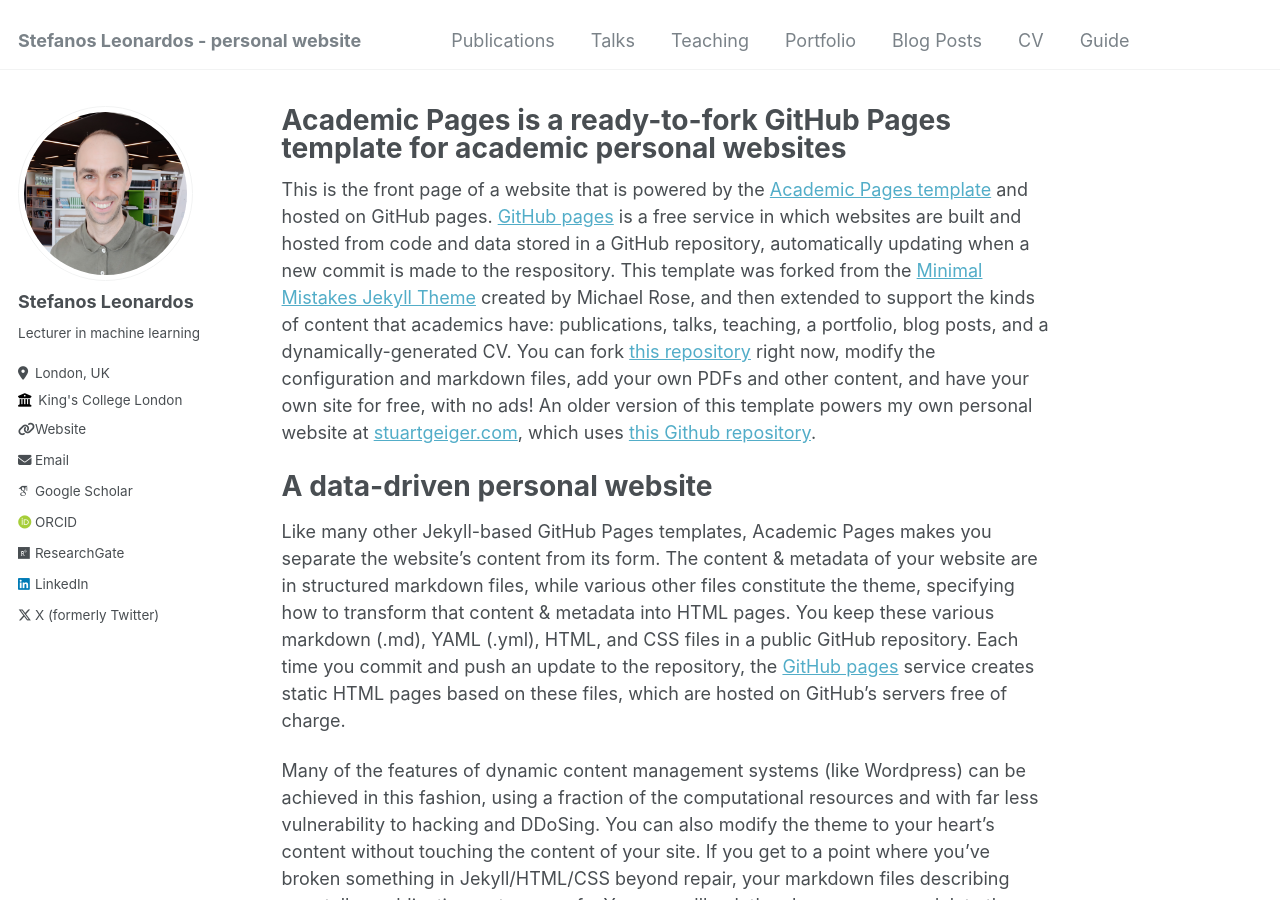
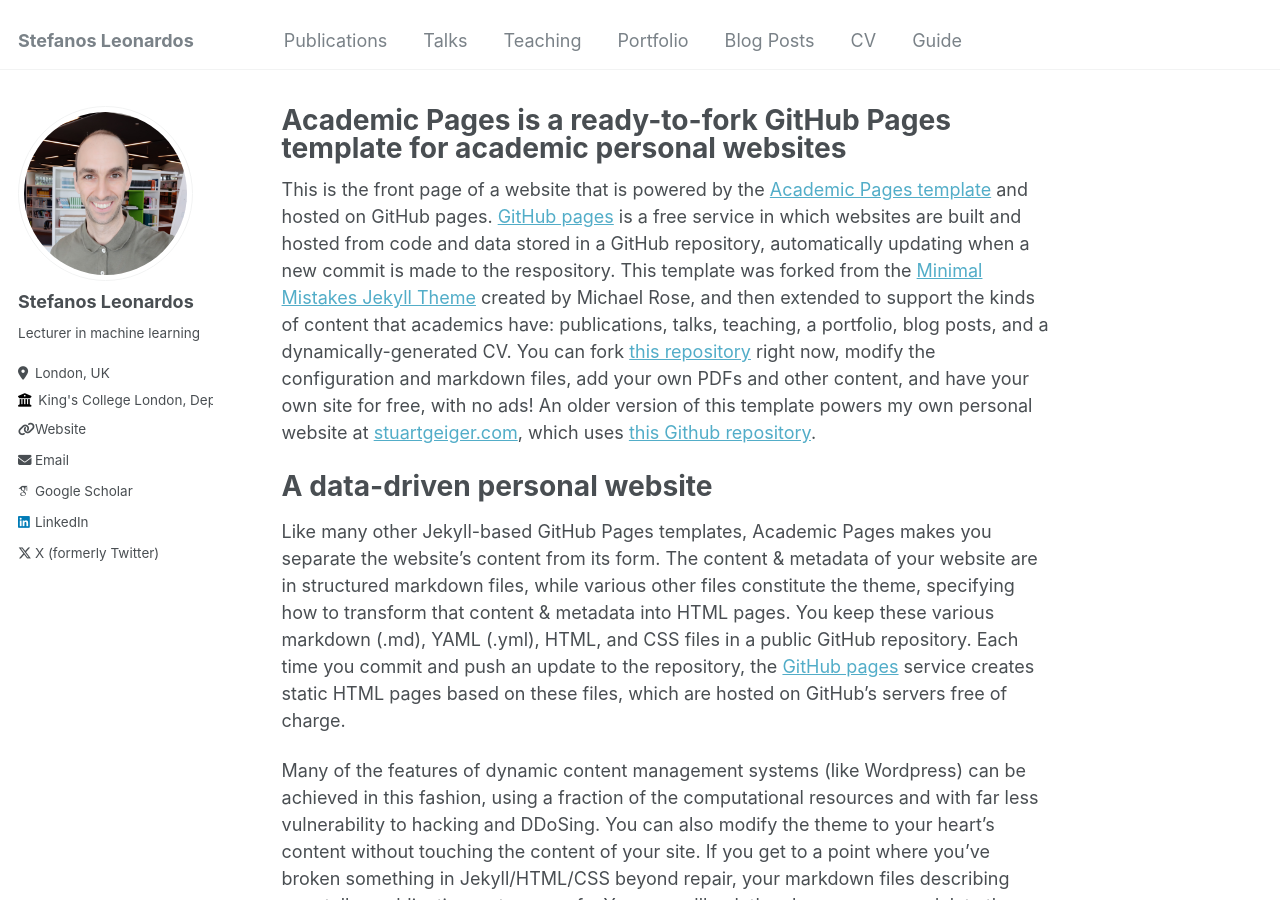
Before and after one commit to stefanosleonardos/stefanosleonardos.github.io, a Jekyll site: the page built from _pages/about.md, in a window 1280 px wide and 900 px high. Built offline with Jekyll 4.4.1, drawn with Linux system fonts in a browser that asks for light colours; some web fonts are replaced.

Commit message:
Update _config.yml

```diff
--- a/_config.yml
+++ b/_config.yml
@@ -8,7 +8,7 @@
 
 # Basic Site Settings
 locale                   : "en-US"
-title                    : "Stefanos Leonardos - personal website"
+title                    : "Stefanos Leonardos"
 title_separator          : "-"
 name                     : &name "Stefanos Leonardos"
 description              : &description "personal description"
@@ -26,7 +26,7 @@ author:
   pronouns         : # example: "she/her"
   bio              : "Lecturer in machine learning"
   location         : "London, UK"
-  employer         : "King's College London"
+  employer         : "King's College London, Department of Informatics"
   uri              : "https://www.kcl.ac.uk/people/stefanos-leonardos"
   email            : "stefanos.leonardos@kcl.ac.uk"
 
@@ -34,10 +34,10 @@ author:
   arxiv            : # URL - Update with the correct link to your profile
   googlescholar    : "https://scholar.google.com/citations?user=PtiGrVsAAAAJ&hl=el"
   impactstory      : # URL
-  orcid            : "https://orcid.org/0000-0002-1498-1490"
+  orcid            : # "https://orcid.org/0000-0002-1498-1490"
   semantic         : # URL
   pubmed           : # URL
-  researchgate     : "https://www.researchgate.net/profile/Stefanos-Leonardos"
+  researchgate     : # "https://www.researchgate.net/profile/Stefanos-Leonardos"
 
   # Repositories and software development
   bitbucket        : # Username - Update with your username on the site
```
